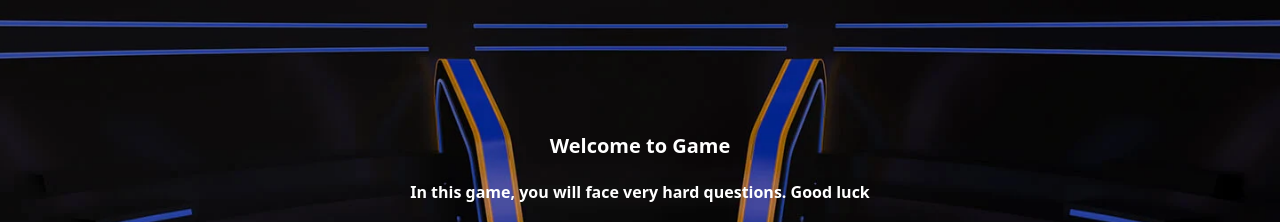
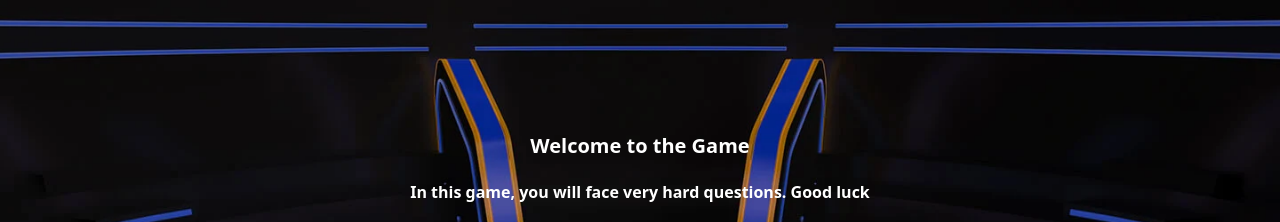
Before and after one commit to bogdandobak/mili-app, a Vue app in the folder mili-app/: page / in a window 1280 px wide. Shown: the top 222 px of the page. Built offline with nearby package versions, Linux system fonts and the light colour scheme.

Commit message:
fix title

```diff
--- a/mili-app/src/components/WelcomeQuiz.vue
+++ b/mili-app/src/components/WelcomeQuiz.vue
@@ -1,6 +1,6 @@
 <template>
   <h1 class="font-bold text-xl text-white text-center">
-    Welcome to Game
+    Welcome to the Game
   </h1>
   <p class="text-center text-white font-semibold">
     In this game, you will face very hard questions. Good luck
```
